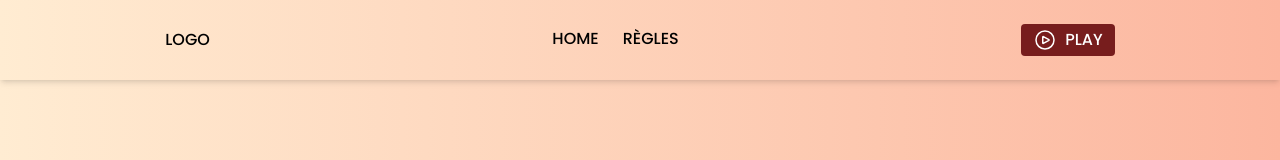
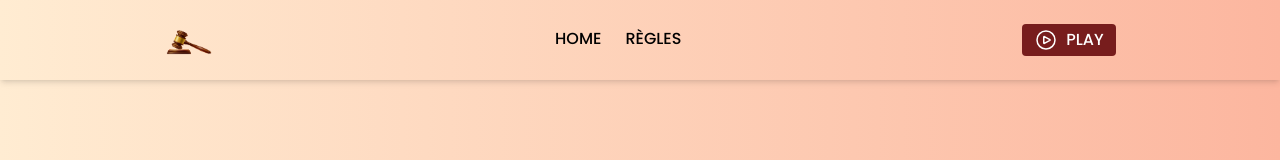
Before and after one commit to loic-lgm/the-biggest, a Next.js app: page /play in a window 1280 px wide. Shown: the top 160 px of the page. Built offline with nearby package versions, Linux system fonts and the light colour scheme.

Commit message:
Add score

```diff
--- a/app/play/page.js
+++ b/app/play/page.js
@@ -11,6 +11,7 @@ export default function Play() {
 	const [play, setPlay] = useState(true)
 	const [isWinner, setIsWinner] = useState(false)
 	const [displayModal, setDisplayModal] = useState(false)
+	const [score, setScore] = useState(0)
 
 	useEffect(() => {
 		setData(getRandomSentences(sentences))
@@ -25,6 +26,9 @@ export default function Play() {
 		let sentenceClicked = e.target
 		if (sentenceClicked.classList.contains("sentence" + winnerId)) {
 			setIsWinner(true)
+			setScore(score + 1)
+		} else {
+			setScore(0)
 		}
 	}
 
@@ -56,6 +60,7 @@ export default function Play() {
 				<Modal
 				 display={displayModal}
 				 isWinner={isWinner}
+				 score={score}
 				 handleClick={handleClickContinue}
 				/>
 			</div>
--- /dev/null
+++ b/components/gavel.js
@@ -0,0 +1,15 @@
+import Image from 'next/image'
+import gavel from "/public/img/gavel.png"
+
+export default function Gavelimage() {
+  return (
+    <div className="">
+      <Image
+        src={gavel}
+        width={50}
+        height={50}
+        alt="Picture of themis"
+      />
+    </div>
+  )
+}
--- a/components/modal.js
+++ b/components/modal.js
@@ -2,8 +2,9 @@
 import Link from "next/link";
 import TrophyIcon from "./trophy_icon";
 import LoseIcon from "./lose_icon";
+import Gavelimage from "./gavel";
 
-export default function Modal({display, isWinner, handleClick}) {
+export default function Modal({display, isWinner, score, handleClick}) {
 	if (display) {
 		return (
 			<div className="container-modal">
@@ -16,9 +17,13 @@ export default function Modal({display, isWinner, handleClick}) {
 								:
 									<LoseIcon />
 								}
-								<h3 className="mb-5 text-lg font-normal text-gray-500 dark:text-gray-400">
+								<h3 className="text-lg font-normal text-gray-500 dark:text-gray-400">
 									{isWinner ? "Vous avez gagné !" : "Vous avez perdu !"}
 								</h3>
+								<div className="flex justify-center items-center mb-5 text-gray-500">
+									{score}X
+									<Gavelimage />
+								</div>
 								<button
 								 data-modal-hide="popup-modal" type="button" className="text-white bg-red-900 hover:bg-red-800 focus:ring-4 focus:outline-none focus:ring-red-300 dark:focus:ring-red-800 font-medium rounded-lg text-sm inline-flex items-center px-5 py-2.5 text-center mr-2"
 								 onClick={handleClick}
--- a/components/navbar.js
+++ b/components/navbar.js
@@ -3,6 +3,7 @@
 import { usePathname } from 'next/navigation'
 import Link from 'next/link'
 import PlayIcon from './play_icon'
+import Gavelimage from './gavel'
 
 export default function Navbar() {
 	const pathname = usePathname()
@@ -22,7 +23,9 @@ export default function Navbar() {
 
 	return (
 		<div className="flex justify-around items-center h-20 border-b-1 shadow-md">
-			<div>LOGO</div>
+			<div>
+				<Gavelimage />
+			</div>
 			<div className="flex h-full items-center">
 				{navLinks.map((link) => {
 					return (
```
